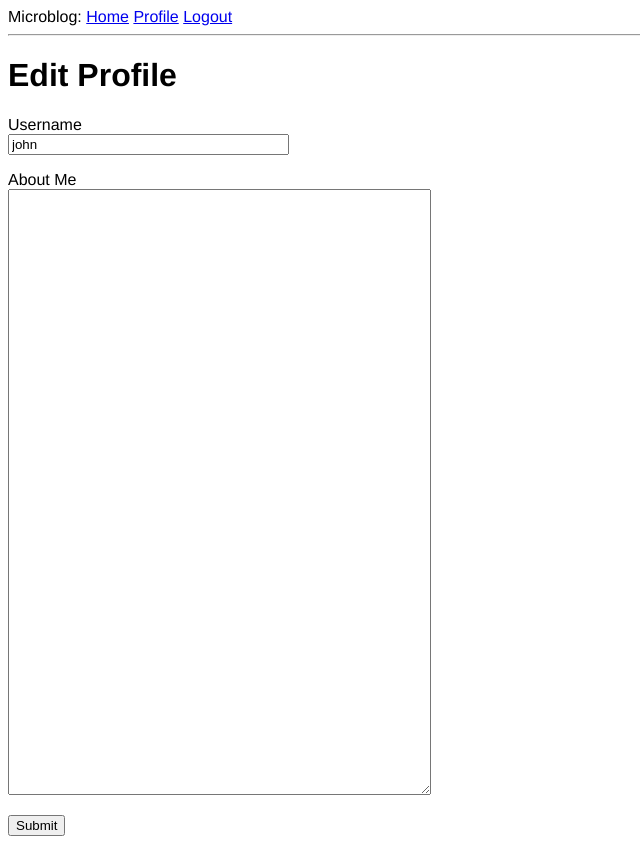
After one commit to darwin911/microblog, a Flask app: page /edit_profile in a window 1280 px wide. The commit adds this page. Shown: the whole page, without its empty margins (0-640 px from the left). Run offline with Flask 2, Linux system fonts and the light colour scheme; a user stored in the database is signed in; data comes from the database, SQL or seed files in the repository; both versions use the stored data as it was after the commit.

Commit message:
adds last_seen and about_me to profile

```diff
--- a/app/forms.py
+++ b/app/forms.py
@@ -1,6 +1,6 @@
 from flask_wtf import FlaskForm
-from wtforms import StringField, PasswordField, BooleanField, SubmitField
-from wtforms.validators import  ValidationError, DataRequired, Email, EqualTo
+from wtforms import StringField, PasswordField, BooleanField, TextAreaField, SubmitField
+from wtforms.validators import  ValidationError, DataRequired, Email, EqualTo, Length
 from app.models import User
 
 class LoginForm(FlaskForm):
@@ -25,3 +25,8 @@ class RegistrationForm(FlaskForm):
       user = User.query.filter_by(email=email.data).first()
       if user is not None:
         raise ValidationError('Please use a different email address.')
+
+class EditProfileForm(FlaskForm):
+    username = StringField('Username', validators=[DataRequired()])
+    about_me = TextAreaField('About Me', validators=[Length(min=0, max=140)])
+    submit = SubmitField('Submit')
--- a/app/routes.py
+++ b/app/routes.py
@@ -3,7 +3,14 @@ from flask_login import current_user, login_user, logout_user, login_required
 from werkzeug.urls import url_parse
 from app import app, db
 from app.models import User
-from app.forms import RegistrationForm, LoginForm
+from app.forms import RegistrationForm, LoginForm, EditProfileForm
+from datetime import datetime
+
+@app.before_request
+def before_request():
+  if current_user.is_authenticated:
+    current_user.last_seen = datetime.utcnow()
+    db.session.commit()
 
 @app.route('/')
 @app.route('/index')
@@ -67,3 +74,19 @@ def user(username):
       {'author': user, 'body': 'Test post #2'}
     ]
     return render_template('user.html', user=user, posts=posts)
+
+
+@app.route('/edit_profile', methods=['GET', 'POST'])
+@login_required
+def edit_profile():
+  form = EditProfileForm()
+  if form.validate_on_submit():
+    current_user.username = form.username.data
+    current_user.about_me = form.about_me.data
+    db.session.commit()
+    flash('Your changes have been saved.')
+    return redirect(url_for('edit_profile'))
+  elif request.method == 'GET':
+    form.username.data = current_user.username
+    form.about_me.data = current_user.about_me
+  return render_template('edit_profile.html', title="Edit Profile", form=form)
--- /dev/null
+++ b/app/templates/_post.html
@@ -0,0 +1,6 @@
+<table>
+  <tr valign="top">
+    <td><img src="{{ post.author.avatar(36) }}" /></td>
+    <td>{{ post.author.username }} says:<br />{{ post.body }}</td>
+  </tr>
+</table>
--- /dev/null
+++ b/app/templates/edit_profile.html
@@ -0,0 +1,21 @@
+{% extends "base.html" %} {% block content %}
+<h1>Edit Profile</h1>
+<form action="" method="POST">
+  {{ form.hidden_tag() }}
+  <p>
+    {{ form.username.label }}<br />
+    {{ form.username(size=32) }}<br />
+    {% for error in form.username.errors %}
+    <span style="color: red;">[{{ error }}]</span>
+    {% endfor %}
+  </p>
+  <p>
+    {{ form.about_me.label }}<br />
+    {{ form.about_me(cols=50, rows=40) }}<br />
+    {% for error in form.about_me.errors %}
+    <span style="color: red;">[{{ error }}]</span>
+    {% endfor %}
+  </p>
+  <p>{{ form.submit() }}</p>
+</form>
+{% endblock %}
```
Also changed, not shown: app/models.py (+7 -0 lines), app/templates/user.html (+14 -5 lines), migrations/versions/a60c674fae35_new_fields_in_user_model.py (added, +30 -0 lines), app.db.
